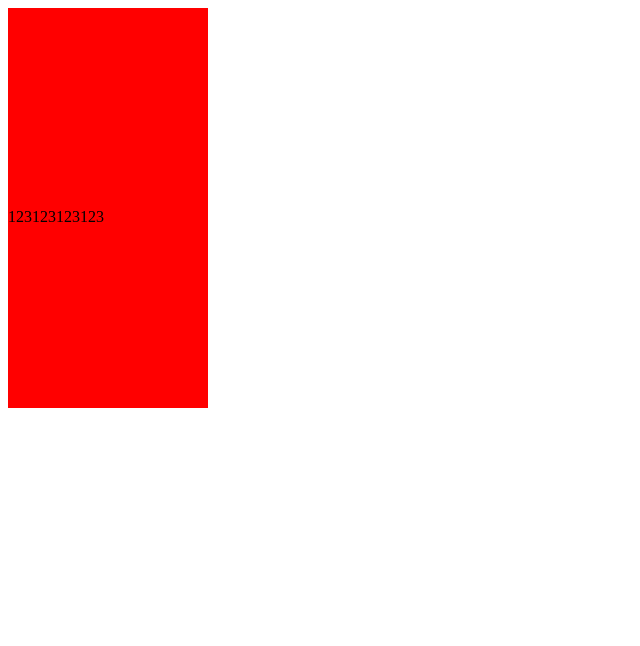
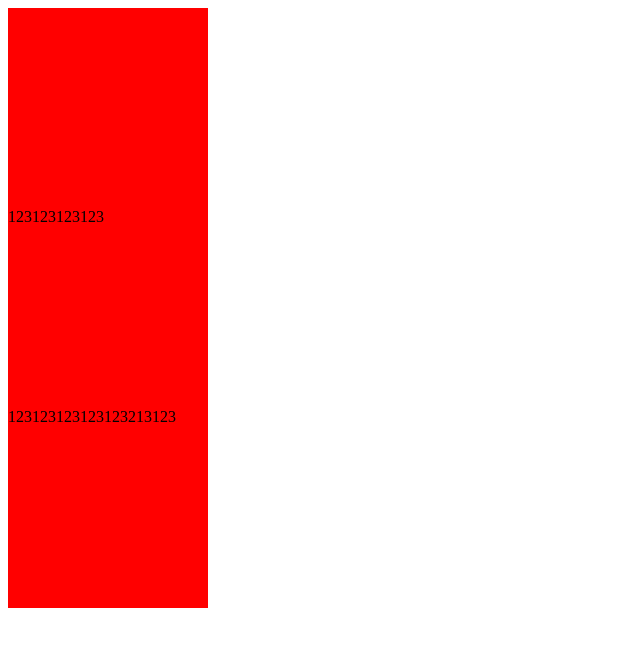
Before and after one commit to wenf-y/menea.github.io, a plain HTML site: page index.html in a window 1280 px wide. Shown: the whole page, without its empty margins (0-640 px from the left). Drawn offline with Linux system fonts and the light colour scheme.

Commit message:
个人首页

```diff
--- a/index.html
+++ b/index.html
@@ -11,6 +11,7 @@
 <body>
     <div></div>
     <div>123123123123</div>
+    <div>123123123123123213123</div>
 </body>
 
 </html>
```
